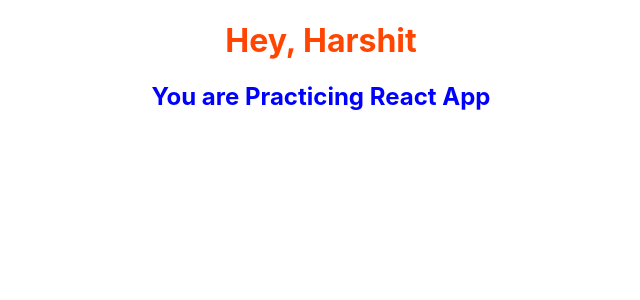
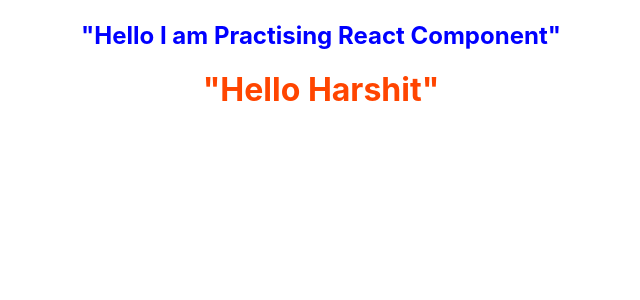
Before and after one commit to harshit-jadon/React_Practice, a React (Create React App) app: page / in a window 1280 px wide. Shown: the top 300 px of the page, without its empty margins (319-959 px from the left). Built offline with nearby package versions, Linux system fonts and the light colour scheme.

Commit message:
Display message using one way Data Bindings

```diff
--- a/src/App.js
+++ b/src/App.js
@@ -3,11 +3,19 @@
 import React from 'react';
 
 class App extends React.Component{
+ constructor(){
+   super()
+   this.state = {
+     title: <div>
+            <h2>"Hello I am Practising React Component"</h2>
+            "Hello Harshit"
+     </div>
+   }
+ }
  render(){
   return(
     <div>
-         <h1>Hey, Harshit</h1>
-         <h2>You are Practicing React App</h2>
+       <h1>{this.state.title}</h1>
     </div>
 
   );
```
Lines whose indentation alone changed are shown as unchanged.
